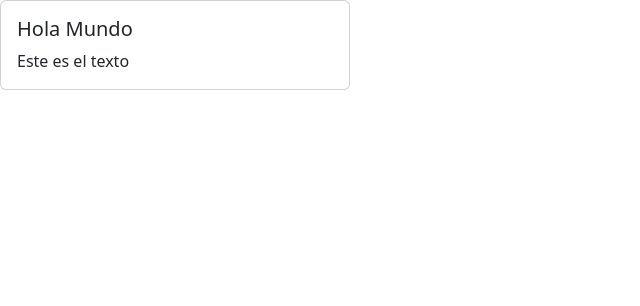
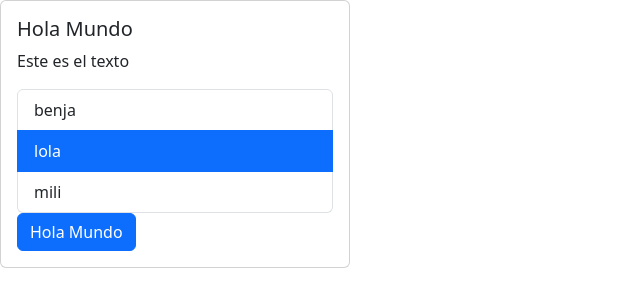
Before and after one commit to B3NJ4KILLER/Curso-React, a React (Vite) app: page / in a window 1280 px wide. Shown: the top 306 px of the page, without its empty margins (0-640 px from the left). Built offline with nearby package versions, Linux system fonts and the light colour scheme.

Commit message:
Boton de carga

```diff
--- a/src/App.tsx
+++ b/src/App.tsx
@@ -1,10 +1,15 @@
 import Card, { CardBody } from "./components/Card";
+import Button from "./components/Button";
 import List from "./components/List";
+import { useState } from "react";
 // * Truthy
 // * Falsy -->  0, "", null, undefined, NaN, false
 
 function App() {
-  const list: string[] = [];
+  const [isLoading, setIsLoading] = useState(false);
+  const handleClick = () => setIsLoading(!isLoading);
+
+  const list: string[] = ["benja", "lola", "mili"];
 
   const handleSelect = (elemento: string) => {
     console.log("Elemento seleccionado:", elemento);
@@ -26,6 +31,10 @@
       {/* {list.length !== 0 && "mi lista"} */}
       <CardBody title="Hola Mundo" text="Este es el texto" />
       {contenido}
+      <Button isLoading={isLoading} onClick={handleClick}>
+        Hola Mundo
+      </Button>
+
       {/* <List data={list} onSelect={handleSelect} /> */}
       {/* <List data={list} onSelect={handleSelect2} /> */}
       {/* <List data={list} /> */}
--- /dev/null
+++ b/src/components/Button.tsx
@@ -0,0 +1,22 @@
+import { ReactNode } from "react";
+
+type Props = {
+  children: ReactNode;
+  isLoading: boolean;
+  onClick: () => void;
+};
+
+function Button({ children, isLoading, onClick }: Props) {
+  return (
+    <button
+      onClick={onClick}
+      disabled={isLoading}
+      type="button"
+      className={`btn btn-${isLoading ? "secondary" : "primary"}`}
+    >
+      {isLoading ? "Cargando..." : children}
+    </button>
+  );
+}
+
+export default Button;
```
